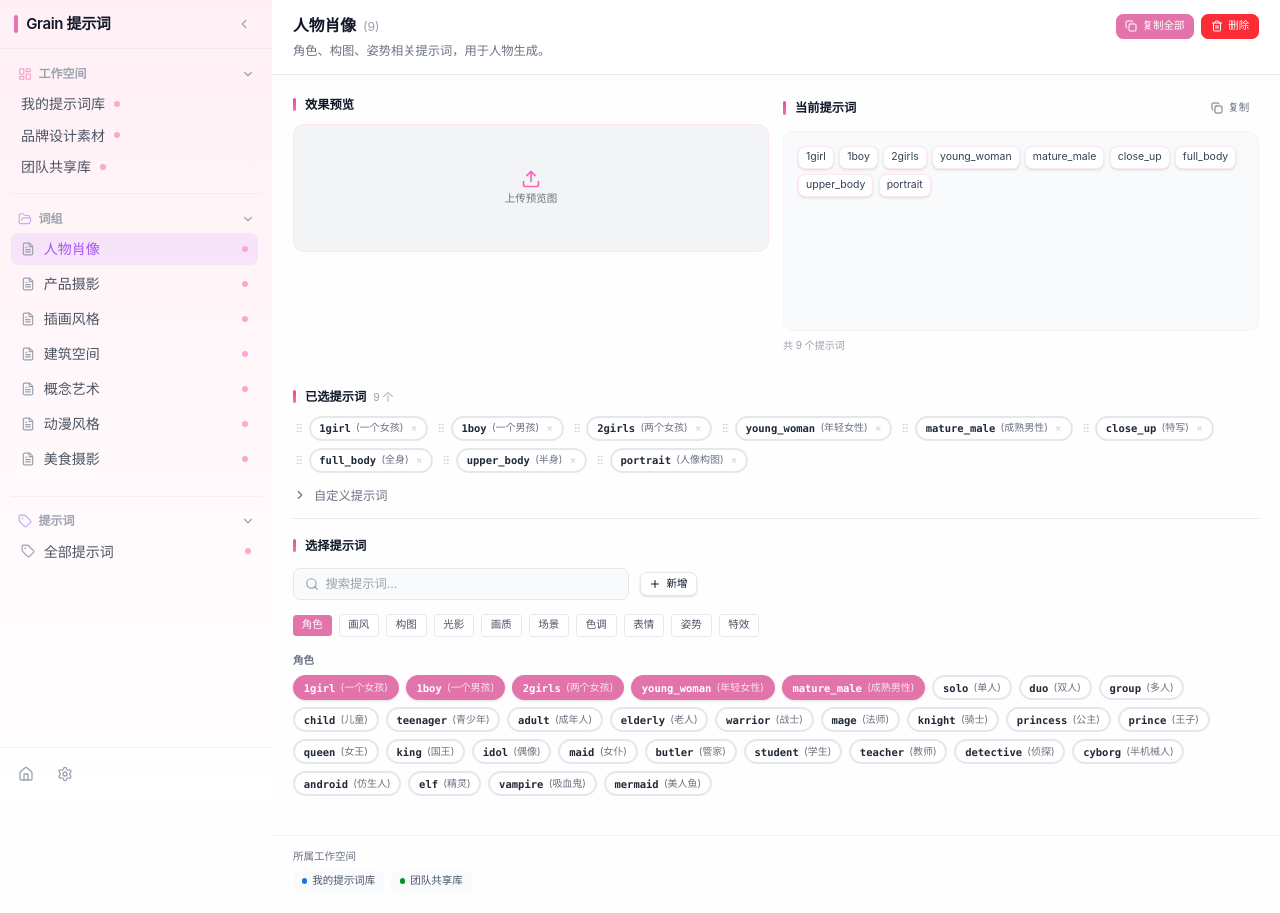
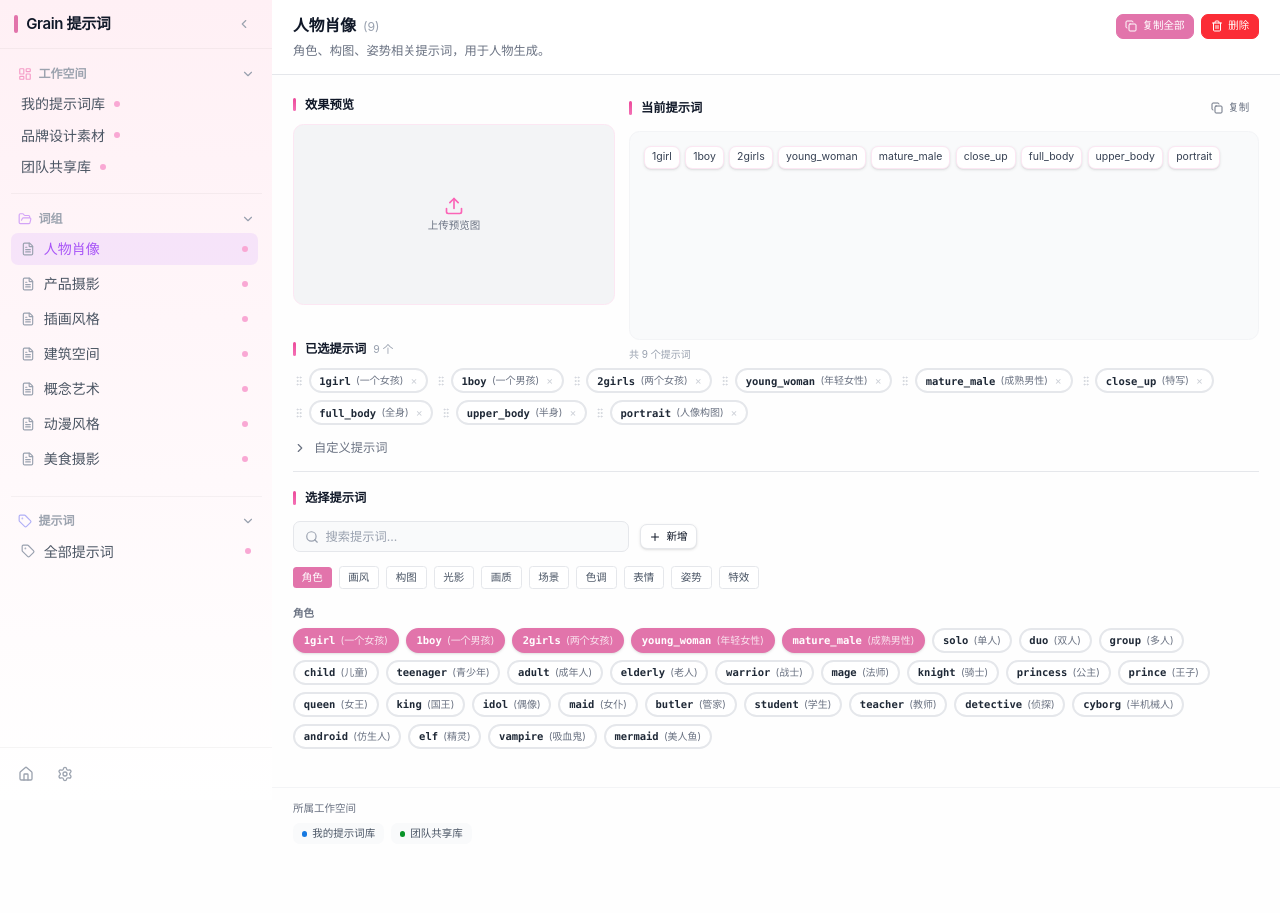
Before and after one commit to zntoast/grain, a React (Vite) app in the folder grain-react/: page /group/people in a window 1280 px wide. After the commit the page ends 865 px from the top, so only its background shows below. Built offline with nearby package versions, Linux system fonts and the light colour scheme.

Commit message:
style: 调整图片预览比例为16:9，右边提示词区域占满空间

```diff
--- a/grain-react/src/components/ImagePreview.tsx
+++ b/grain-react/src/components/ImagePreview.tsx
@@ -31,8 +31,8 @@ export const ImagePreview: React.FC<ImagePreviewProps> = ({ imageUrl: initialUrl
   return (
     <>
       <div className="relative rounded-xl overflow-hidden bg-gray-100 border border-pink-100">
-        {/* 16:9 比例容器 - 固定高度 */}
-        <div className="relative w-full h-36">
+        {/* 16:9 比例容器 */}
+        <div className="relative w-full" style={{ paddingBottom: '56.25%' }}>
           {imageUrl ? (
             <>
               <img
--- a/grain-react/src/pages/GroupPage.tsx
+++ b/grain-react/src/pages/GroupPage.tsx
@@ -246,9 +246,9 @@ export const GroupPage: React.FC = () => {
         <div className="flex-1 overflow-y-auto">
           {/* 图片预览 + 当前提示词 - 左右布局 */}
           <section className="p-6 pb-4">
-            <div className="grid grid-cols-2 gap-4">
-              {/* 左侧 - 图片预览 */}
-              <div>
+            <div className="flex gap-4">
+              {/* 左侧 - 图片预览（缩小） */}
+              <div className="w-1/3 flex-shrink-0">
                 <h3 className="text-sm font-semibold text-gray-900 mb-3 section-title">效果预览</h3>
                 <ImagePreview
                   imageUrl={previewImageUrl}
@@ -257,7 +257,7 @@ export const GroupPage: React.FC = () => {
               </div>
 
               {/* 右侧 - 当前提示词 */}
-              <div>
+              <div className="flex-1 min-w-0">
                 <div className="flex items-center justify-between mb-3">
                   <h3 className="text-sm font-semibold text-gray-900 section-title">当前提示词</h3>
                   <Button variant="ghost" size="sm" onClick={handleCopyAll}>
@@ -265,7 +265,7 @@ export const GroupPage: React.FC = () => {
                     复制
                   </Button>
                 </div>
-                <div className="bg-gray-50 border border-gray-100 rounded-xl p-4 min-h-[200px]">
+                <div className="bg-gray-50 border border-gray-100 rounded-xl p-4 h-full">
                   {currentTags.length > 0 || customLines.length > 0 ? (
                     <div className="flex flex-wrap gap-1.5">
                       {currentTags.map((tag) => (
```
